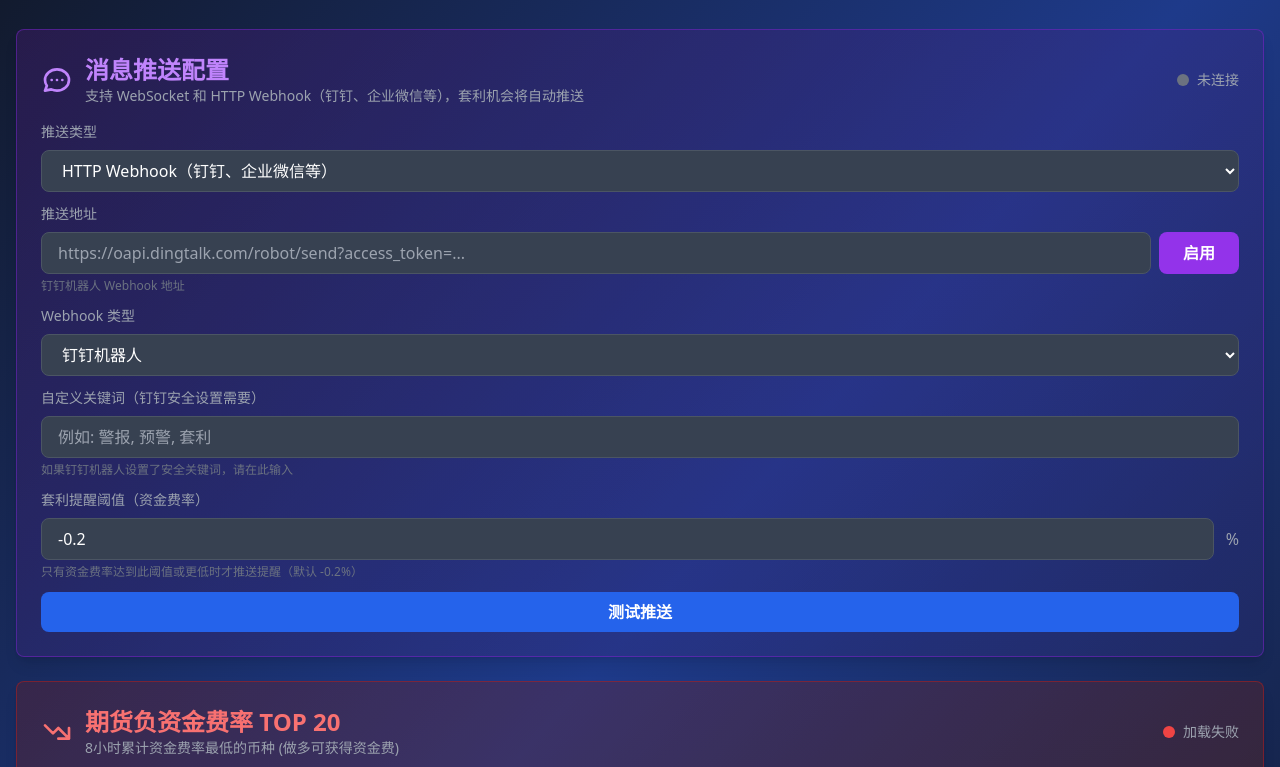
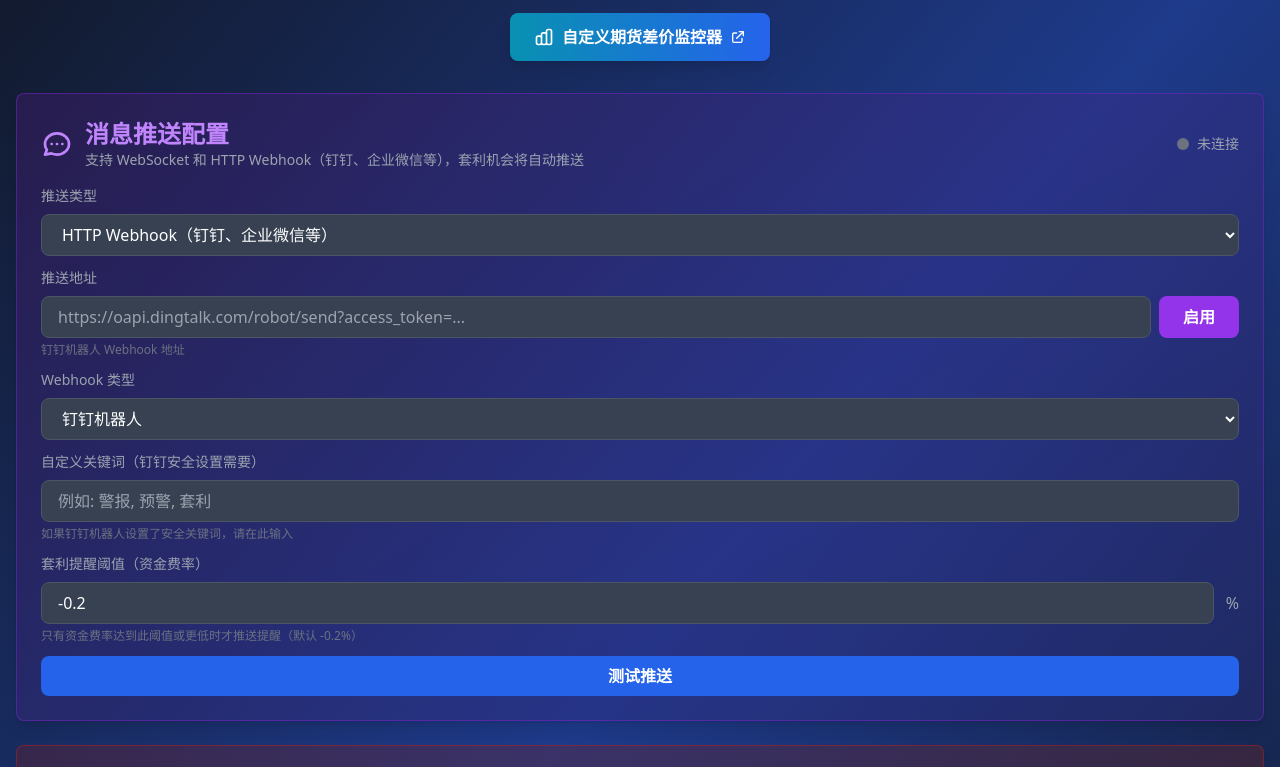
Before and after one commit to yhqqqyao-tech/bybit-loan-monitor, a plain HTML site: page index.html in a window 1280 px wide. Shown: the part 107-874 px from the top of the page. Drawn offline with nearby package versions, Linux system fonts and the light colour scheme; no server answers.

Commit message:
update5
Signed-off-by: yhqqqyao-tech <yhqqqyao@gmail.com>

```diff
--- a/index.html
+++ b/index.html
@@ -45,6 +45,24 @@
                 Bybit 活期质押借币监控面板
             </h1>
             <p class="text-center text-gray-400">实时监控所有支持活期质押借币的币种信息</p>
+
+            <!-- 自定义期货差价监控器按钮 -->
+            <div class="flex justify-center mt-4">
+                <a
+                    href="https://app.diffscreen.com/"
+                    target="_blank"
+                    rel="noopener noreferrer"
+                    class="inline-flex items-center space-x-2 bg-gradient-to-r from-cyan-600 to-blue-600 hover:from-cyan-700 hover:to-blue-700 text-white font-bold py-3 px-6 rounded-lg transition-all duration-200 transform hover:scale-105 shadow-lg hover:shadow-cyan-500/50"
+                >
+                    <svg class="w-5 h-5" fill="none" stroke="currentColor" viewBox="0 0 24 24">
+                        <path stroke-linecap="round" stroke-linejoin="round" stroke-width="2" d="M9 19v-6a2 2 0 00-2-2H5a2 2 0 00-2 2v6a2 2 0 002 2h2a2 2 0 002-2zm0 0V9a2 2 0 012-2h2a2 2 0 012 2v10m-6 0a2 2 0 002 2h2a2 2 0 002-2m0 0V5a2 2 0 012-2h2a2 2 0 012 2v14a2 2 0 01-2 2h-2a2 2 0 01-2-2z"></path>
+                    </svg>
+                    <span>自定义期货差价监控器</span>
+                    <svg class="w-4 h-4" fill="none" stroke="currentColor" viewBox="0 0 24 24">
+                        <path stroke-linecap="round" stroke-linejoin="round" stroke-width="2" d="M10 6H6a2 2 0 00-2 2v10a2 2 0 002 2h10a2 2 0 002-2v-4M14 4h6m0 0v6m0-6L10 14"></path>
+                    </svg>
+                </a>
+            </div>
         </header>
 
         <div class="mb-6 bg-gradient-to-br from-purple-900/30 to-indigo-900/30 rounded-lg p-6 shadow-lg border border-purple-700/50">
```
